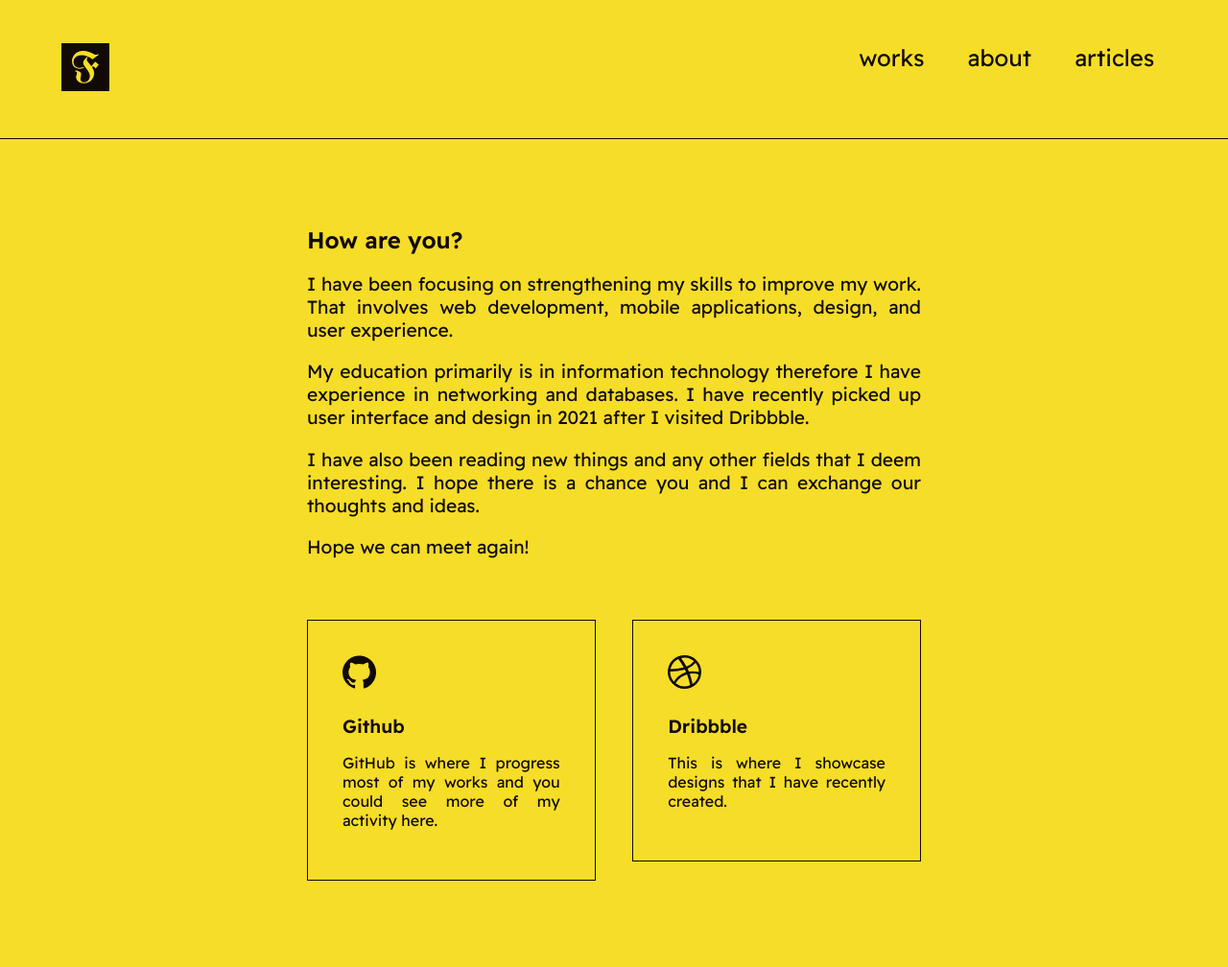
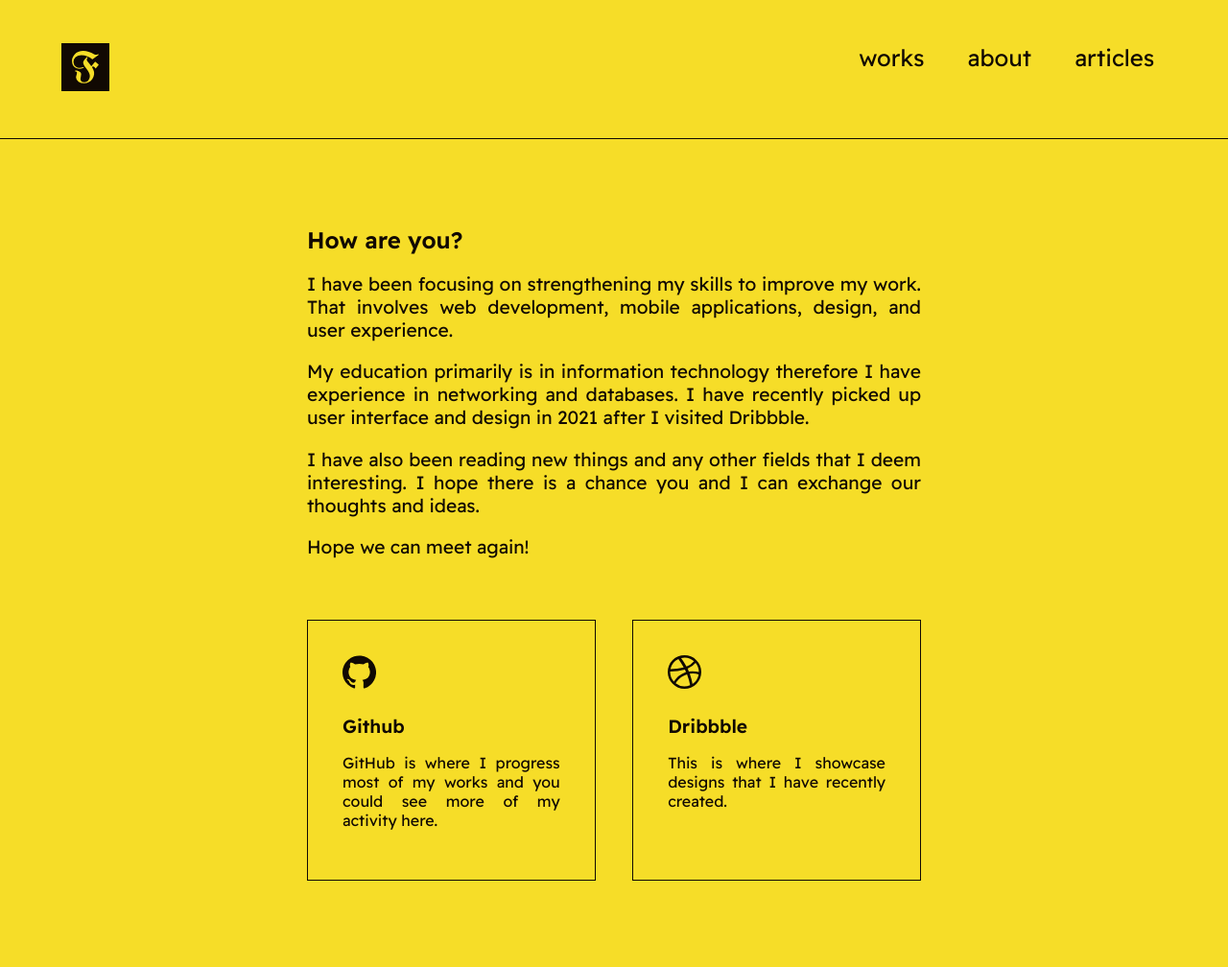
Before and after one commit to franthormel/franthormel.github.io, a Jekyll site: the page built from about.html, in a window 1280 px wide. Shown: the whole page at 96% size. Built offline with Jekyll 4.4.1, drawn with Linux system fonts in a browser that asks for light colours.

Commit message:
Update about.html

```diff
--- a/about.html
+++ b/about.html
@@ -24,8 +24,8 @@
   </div>
   <div class="about__social">
     {% for social_profile in site.data.social_profiles %}
-    <a href="{{ social_profile.link }}" target="_blank">
-      <div class="about__social__item">
+    <div class="about__social__item">
+      <a href="{{ social_profile.link }}" target="_blank">
         <img
           class="about__social__logo"
           src="assets/svg/brand-{{ social_profile.name | downcase }}.svg"
@@ -34,8 +34,8 @@
           {{ social_profile.name | capitalize }}
         </header>
         <p class="about__social__text">{{ social_profile.description }}</p>
-      </div>
-    </a>
+      </a>
+    </div>
     {% endfor %}
   </div>
 </main>
```
